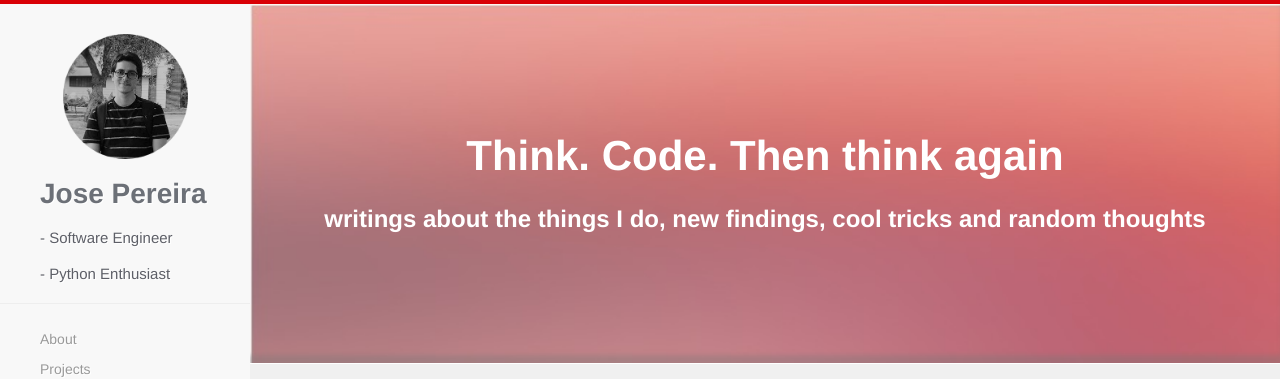
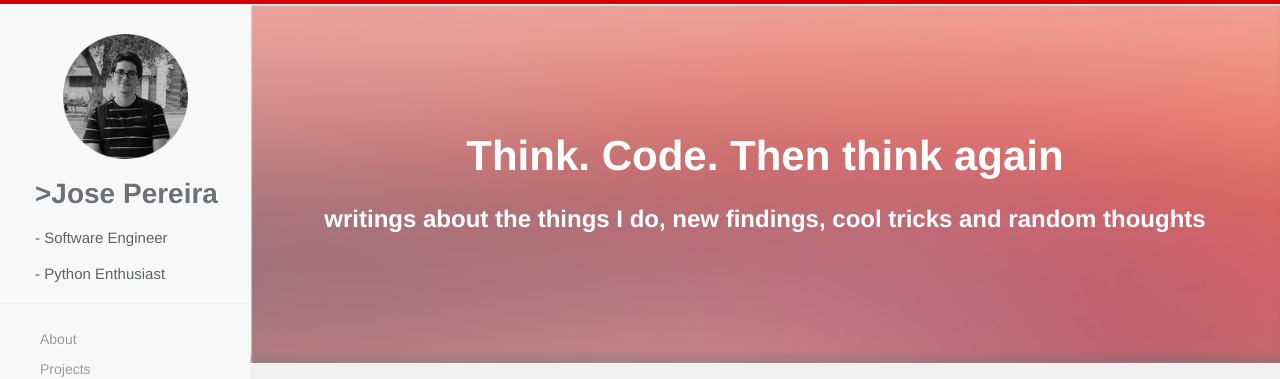
Before and after one commit to jpereiran/jpereiran.github.io, a Jekyll site: the page built from index.html, in a window 1280 px wide. Shown: the top 379 px of the page. Built offline with Jekyll 4.4.1, drawn with Linux system fonts in a browser that asks for light colours; nearby versions of some CDN libraries.

Commit message:
Update navigation.html

```diff
--- a/_includes/navigation.html
+++ b/_includes/navigation.html
@@ -25,9 +25,9 @@
   <ul class="sidebar-nav">
     <li class="sidebar-brand">
       <img  class="img-avatar" src="/images/avatar.png" title="">
-      <a href="{{ site.baseurl }}/"><h1 class="brand">{{ site.name }}</h1></a>
-      <h3>- {{ site.description }}</h3>
-      <h3>- Python Enthusiast </h3>
+      <a href="{{ site.baseurl }}/"><h1 class="brand" style="margin-left: -5px;">>{{ site.name }}</h1></a>
+      <h3 style="margin-left: -5px;">- {{ site.description }}</h3>
+      <h3 style="margin-left: -5px;">- Python Enthusiast </h3>
     </li>
     <hr />
     <li><a href="{{ site.baseurl }}/about.html">About</a></li>
```
